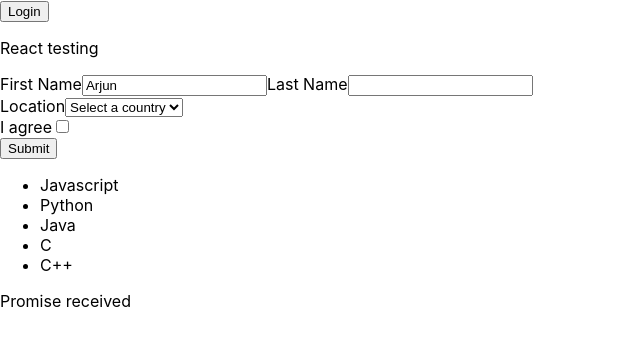
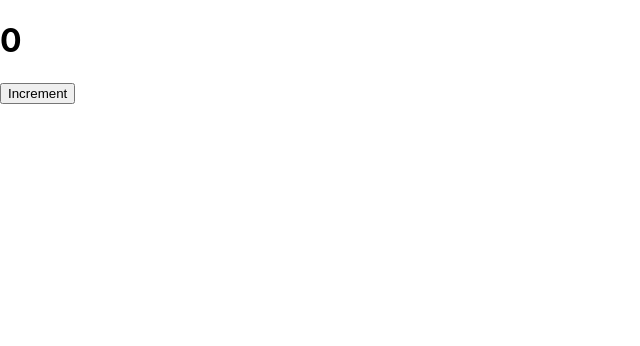
Before and after one commit to ArjunVaidy/react-test-tut, a React (Create React App) app: page / in a window 1280 px wide. Shown: the top 346 px of the page, without its empty margins (0-640 px from the left). Built offline with nearby package versions, Linux system fonts and the light colour scheme.

Commit message:
pointer interactions

```diff
--- a/src/App.js
+++ b/src/App.js
@@ -1,15 +1,17 @@
 import Findby from "./components/FindByQuery/Findby";
 import GetAll from "./components/GetAllByQuery/GetAll";
 import Getby from "./components/GetByQuery/Getby";
+import Counter from "./components/Pointerinteraction.js/Counter";
 import Queryby from "./components/QueryBy/Queryby";
 
 function App() {
   return (
     <div>
-      <Queryby />
+      {/* <Queryby />
       <Getby />
       <GetAll />
-      <Findby />
+      <Findby /> */}
+      <Counter />
     </div>
   );
 }
--- /dev/null
+++ b/src/components/Pointerinteraction.js/Counter.js
@@ -0,0 +1,16 @@
+import React, { useState } from 'react'
+
+const Counter = () => {
+  const [count,setCount] = useState(0);
+  return (
+    <div>
+        <h1>{count}</h1>
+        <button
+            onClick={() => setCount(prev => prev+1)}>
+            Increment
+        </button>
+    </div>
+  )
+}
+
+export default Counter
```
Also changed, not shown: 1 other file (tests, documents, lock files or other folders).
